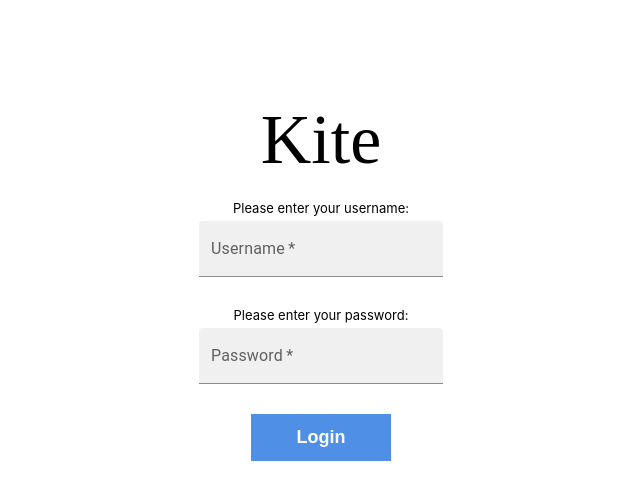
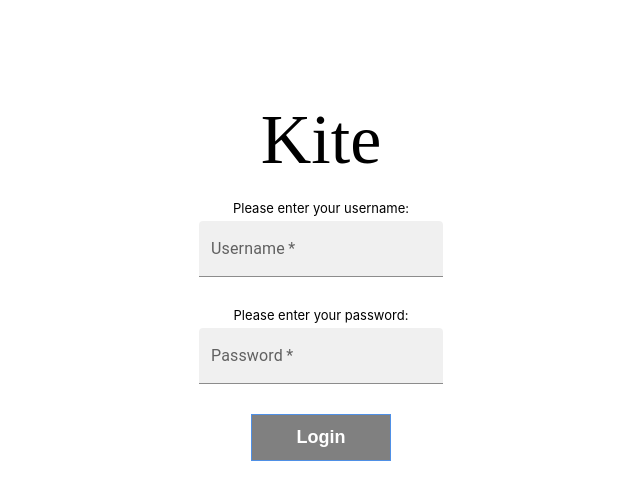
Before and after one commit to Alexa-Iordache/Kitesurfing, a React (Create React App) app: page /login-page in a window 1280 px wide. Shown: the top 500 px of the page, without its empty margins (319-959 px from the left). Built offline with nearby package versions, Linux system fonts and the light colour scheme.

Commit message:
dissabled login  button added

```diff
--- a/src/login-page/index.jsx
+++ b/src/login-page/index.jsx
@@ -1,4 +1,4 @@
-import React from "react";
+import React,  { useState } from "react";
 import './login-page.css';
 import TextField from "@mui/material/TextField";
 import { useNavigate } from "react-router-dom";
@@ -8,6 +8,20 @@ import { useNavigate } from "react-router-dom";
 export default function Login() {
 
     const navigate = useNavigate();
+    const [name, setName] = useState('');
+    const [password, setPassword] = useState('');
+
+    // function to update the text from the 'username' input
+    function handleChange(e) {
+        setName(e.target.value);
+        // console.log(e.target.value);
+    };
+
+      // function to update the text from the 'password' input
+    function handleChangePassword(e) {
+        setPassword(e.target.value);
+        // console.log(e.target.value);
+    };
 
     return (
         <div className="login__main-container">
@@ -21,7 +35,9 @@ export default function Login() {
                 required
                 id="login__input"
                 label="Username"
-                variant="filled" />
+                variant="filled"
+                value = {name}
+                onChange = {(e) => handleChange(e)} />
 
             {/* description for the second input */}
             <div className="login__password"> Please enter your password:</div>
@@ -34,12 +50,22 @@ export default function Login() {
                 type="password"
                 autoComplete="current-password"
                 variant="filled"
+                value = {password}
+                onChange = {(e) => handleChangePassword(e)}
             />
 
             {/* the login button */}
-            {/* when the user clickes the 'login' button, they are redirected to the 'dashboard' page   */}
             <div>
-                <button className="login__button" onClick={() => {navigate('/dashboard'); }}> Login</button>
+                <button className = "login__button"
+                onClick={() => {navigate('/dashboard'); console.log("buton"); }} // when the user clickes the 'login' button,
+                                                                        // they are redirected to the 'dashboard' page
+                disabled={name === '' || password === '' ? true : false} // if username or password is not written,
+                                                                        // then the user can not log in (the 'login' button is disabled)
+                style={{
+                    backgroundColor: name === '' || password === '' ? 'grey' : 'rgb(79, 144, 230)' // the color of the button will be grey if
+                                                                    //  the button is disabled, and it will turn blue when it is abled
+                }}>
+                Login</button>
             </div>
         </div>
     );
```
